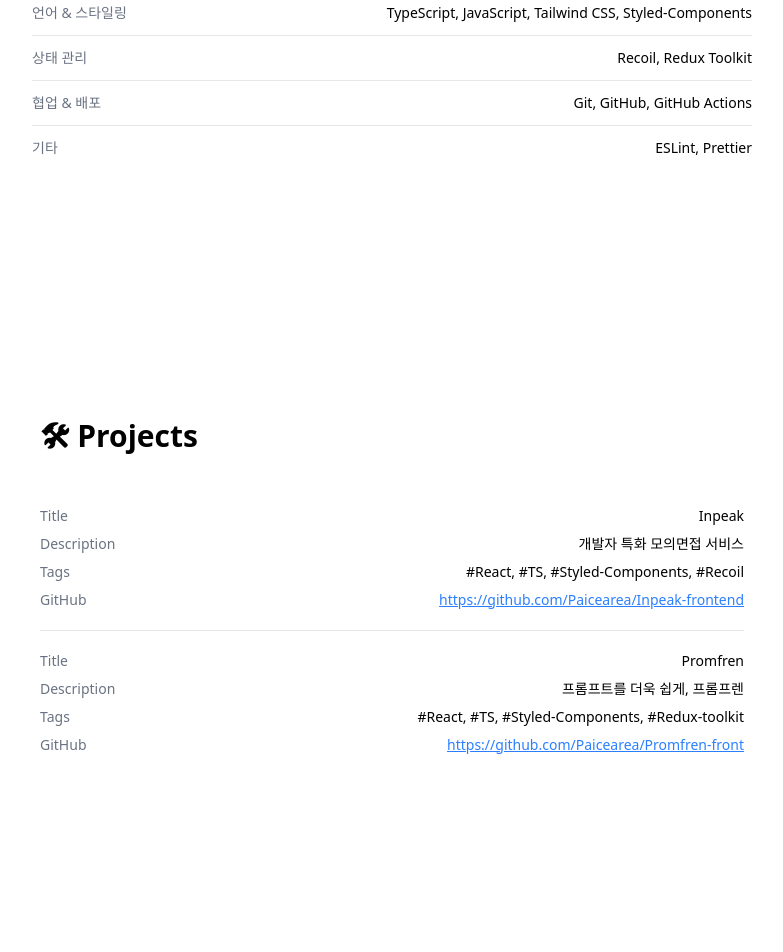
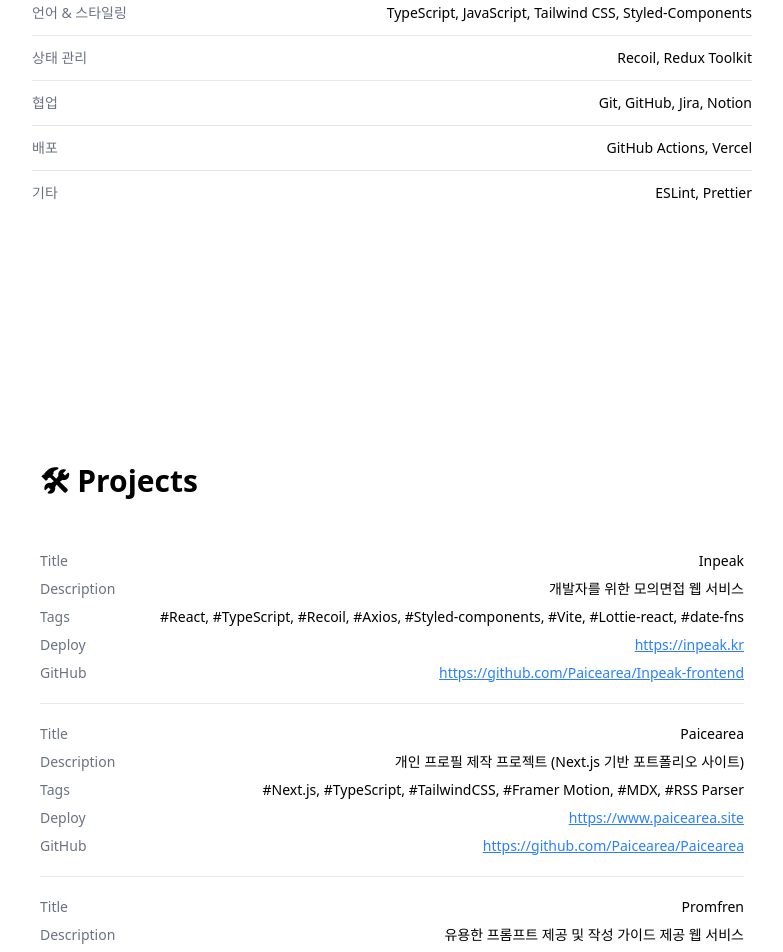
Before and after one commit to Paicearea/paicearea-intro, a Next.js app: page / in a window 1280 px wide. Shown: the part 1120-2072 px from the top of the page, without its empty margins (248-1031 px from the left). Built offline with nearby package versions, Linux system fonts and the light colour scheme; no server answers.

Commit message:
feat: 공통 내용으로 수정

```diff
--- a/public/content/about.mdx
+++ b/public/content/about.mdx
@@ -1,14 +1,16 @@
 ---
 title: "About Me"
 ---
-**같이의 가치를 실현하고자 하는 개발자 배채은입니다.**
 
-사람들과, 그와 공존하는 모든 것들이 편리해질 수 있는 서비스에 관심이 있습니다.
+**같이의 가치를 실현하는 PM · Frontend Developer 배채은입니다.**
 
-디자인 트렌드에 맞는 UI를 개발하고, 사용자의 입장을 공감하며, 사용성이 뛰어난 UX를 구현하는 것을 목표로 하고 있습니다.
+사람들과, 그리고 그와 공존하는 모든 것들이 편리해질 수 있는 서비스에 관심이 있습니다.
+사용자의 목소리에 귀 기울이고, 이를 데이터와 디자인으로 풀어내어 사람들에게 필요한 서비스를 기획하고 구현하는 것을 목표로 하고 있습니다.
 
-본교 웹 개발 연합 동아리의 프론트엔드 교육팀장으로서 동기와 후배들에게 기술적 지식을 전달하기 위해 교육 자료를 직접 제작하고, 학기 중 주 1회 정기적인 세션 및 과제 코드 리뷰를 진행하며 팀 문화 형성에 기여했습니다.
+본교 **웹 개발 연합 동아리의 프론트엔드 교육팀장**으로 활동하며, 교육 자료 제작과 정기 세션·코드 리뷰를 운영해 팀의 학습 문화와 협업 체계를 정립했습니다. 동기와 후배들이 성장할 수 있는 환경을 만드는 동시에, 저 역시 지식을 나누고 소통하며 리더십을 키울 수 있었습니다.
 
-실제 사용자들의 요구를 반영한 혁신적인 서비스 개발에 열정을 쏟고 있으며, 사람들에게 필요한 서비스를 기획하고 개발하여 학술제에서 수상한 경험이 있습니다.
+또한 사내 **업무 자동화 개발 TF**에 참여해 프로젝트를 기획·조율하고 직접 개발에 참여하여 팀의 업무 시간을 약 **30% 단축**했습니다. 단순한 개발을 넘어 문제의 본질을 정의하고 해결 방안을 구조화하며, 팀이 성과를 낼 수 있도록 리딩한 경험은 저에게 PM으로서의 역량을 길러주었습니다.
 
-앞으로도 이러한 경험을 바탕으로, 기술과 디자인의 경계를 허물며 사람들의 삶을 더욱 풍요롭게 하는 혁신적인 솔루션을 만들어 나가겠습니다.
+실제 사용자 요구를 반영한 서비스를 기획·개발하여 **학술제에서 수상**한 경험도 있습니다. 이 과정에서 기술적 완성도뿐만 아니라, 아이디어를 실제 성과로 연결하는 책임감과 실행력을 배웠습니다.
+
+앞으로도 이러한 경험을 바탕으로 **기술과 디자인의 경계를 연결하는 PM이자 프론트엔드 개발자**로서, 사람들의 삶을 더욱 풍요롭게 하는 혁신적인 솔루션을 만들어 나가겠습니다.
--- a/public/data/profile.json
+++ b/public/data/profile.json
@@ -1,7 +1,7 @@
 {
   "name": "Paicearea",
-  "role": "Frontend Developer",
-  "description": "불가능은 없다는 믿음으로,\n언제나 새로운 도전에 나서는 프론트엔드 개발자 배채은입니다.",
+  "role": "PM / UI·UX Designer / Frontend Developer",
+  "description": "불가능은 없다는 믿음으로,\n언제나 새로운 도전에 나서는 배채은입니다.",
   "greeting": "안녕하세요, 배채은입니다",
   "location": "Yongin, South Korea",
   "email": "01lily0302@naver.com",
--- a/public/data/projects.json
+++ b/public/data/projects.json
@@ -1,14 +1,77 @@
 [
   {
     "title": "Inpeak",
-    "description": "개발자 특화 모의면접 서비스",
+    "description": "개발자를 위한 모의면접 웹 서비스",
     "github": "https://github.com/Paicearea/Inpeak-frontend",
-    "tags": ["React", "TS", "Styled-Components", "Recoil"]
+    "deploy": "https://inpeak.kr",
+    "tags": [
+      "React",
+      "TypeScript",
+      "Recoil",
+      "Axios",
+      "Styled-components",
+      "Vite",
+      "Lottie-react",
+      "date-fns"
+    ]
   },
-   {
+  {
+    "title": "Paicearea",
+    "description": "개인 프로필 제작 프로젝트 (Next.js 기반 포트폴리오 사이트)",
+    "github": "https://github.com/Paicearea/Paicearea",
+    "deploy": "https://www.paicearea.site",
+    "tags": [
+      "Next.js",
+      "TypeScript",
+      "TailwindCSS",
+      "Framer Motion",
+      "MDX",
+      "RSS Parser"
+    ]
+  },
+  {
     "title": "Promfren",
-    "description": "프롬프트를 더욱 쉽게, 프롬프렌",
+    "description": "유용한 프롬프트 제공 및 작성 가이드 제공 웹 서비스",
     "github": "https://github.com/Paicearea/Promfren-front",
-    "tags": ["React", "TS", "Styled-Components", "Redux-toolkit"]
+    "deploy": "https://2024-ll-hackathon.github.io/promfren_front",
+    "tags": [
+      "React",
+      "TypeScript",
+      "Redux-Toolkit",
+      "Styled-Components",
+      "Axios"
+    ]
+  },
+  {
+    "title": "앤딩",
+    "description": "여러 유저들과 소설을 협업 창작하는 React Native 앱 서비스",
+    "github": "https://github.com/Paicearea/Ending",
+    "tags": [
+      "React-Native",
+      "TypeScript",
+      "Redux-Toolkit",
+      "Styled-Components",
+      "React-Hook-Form"
+    ]
+  },
+  {
+    "title": "이투",
+    "description": "중장년층에게 게이미피케이션 요소를 적용한 구인구직 웹앱 서비스",
+    "github": "https://github.com/Paicearea/E2-front",
+    "deploy": "https://k-html-today.github.io/Front/",
+    "tags": [
+      "React",
+      "TypeScript",
+      "Redux-Toolkit",
+      "Styled-Components",
+      "Axios",
+      "React-Hook-Form"
+    ]
+  },
+  {
+    "title": "모잉",
+    "description": "산모와 보호자를 연결해주는 웹 서비스",
+    "github": "https://github.com/Paicearea/Moing",
+    "tags": ["React", "TypeScript", "Emotion", "Chart.js", "Axios"]
   }
 ]
--- a/public/data/skills.json
+++ b/public/data/skills.json
@@ -3,7 +3,14 @@
   "categories": [
     {
       "title": "프레임워크 & 라이브러리",
-      "items": ["React", "Next.js", "Vite", "Webpack", "Turbopack"]
+      "items": [
+        "React",
+        "React Native",
+        "Next.js",
+        "Vite",
+        "Webpack",
+        "Turbopack"
+      ]
     },
     {
       "title": "언어 & 스타일링",
@@ -14,8 +21,12 @@
       "items": ["Recoil", "Redux Toolkit"]
     },
     {
-      "title": "협업 & 배포",
-      "items": ["Git", "GitHub", "GitHub Actions"]
+      "title": "협업",
+      "items": ["Git", "GitHub", "Jira", "Notion"]
+    },
+    {
+      "title": "배포",
+      "items": ["GitHub Actions", "Vercel"]
     },
     {
       "title": "기타",
--- a/src/components/ResumeDownloadButton.tsx
+++ b/src/components/ResumeDownloadButton.tsx
@@ -3,11 +3,11 @@
 export default function ResumeDownloadButton() {
   return (
     <a
-      href="/frontend-developer_배채은.pdf"
+      href="/공통_Notion.pdf"
       download
       className="text-sm dark:text-white hover:underline cursor-alias whitespace-nowrap"
     >
-      이력서 다운로드
+      포트폴리오 다운로드
     </a>
   );
 }
--- a/src/components/sections/ProjectsSection.tsx
+++ b/src/components/sections/ProjectsSection.tsx
@@ -7,6 +7,7 @@
   title: string;
   description: string;
   github: string;
+  deploy?: string;
   tags: string[];
 };
 
@@ -16,7 +17,8 @@
   useEffect(() => {
     fetch("/data/projects.json")
       .then((res) => res.json())
-      .then(setProjects);
+      .then((data) => setProjects(Array.isArray(data) ? data : []))
+      .catch(() => setProjects([]));
   }, []);
 
   return (
@@ -34,7 +36,7 @@
         <dl className="divide-y divide-gray-200 dark:divide-gray-700">
           {projects.map((project, i) => (
             <motion.div
-              key={i}
+              key={`${project.title}-${i}`}
               className="py-4"
               initial={{ opacity: 0, y: 20 }}
               whileInView={{ opacity: 1, y: 0 }}
@@ -64,9 +66,28 @@
                   Tags
                 </dt>
                 <dd className="text-right dark:text-white flex-1">
-                  {project.tags.map((tag) => `#${tag}`).join(", ")}
+                  {(project.tags ?? []).map((tag) => `#${tag}`).join(", ")}
                 </dd>
               </div>
+
+              {/* ✅ Deploy (있을 때만 표시) */}
+              {project.deploy && (
+                <div className="flex justify-between py-1 text-sm">
+                  <dt className="text-gray-500 dark:text-gray-300 w-28 shrink-0">
+                    Deploy
+                  </dt>
+                  <dd className="text-right flex-1 overflow-hidden">
+                    <a
+                      href={project.deploy}
+                      target="_blank"
+                      rel="noopener noreferrer"
+                      className="underline text-blue-500 dark:text-blue-400 hover:opacity-80 w-full break-words block"
+                    >
+                      {project.deploy}
+                    </a>
+                  </dd>
+                </div>
+              )}
 
               <div className="flex justify-between py-1 text-sm">
                 <dt className="text-gray-500 dark:text-gray-300 w-28 shrink-0">
```
Also changed, not shown: 2 other files (tests, documents, lock files or other folders).
